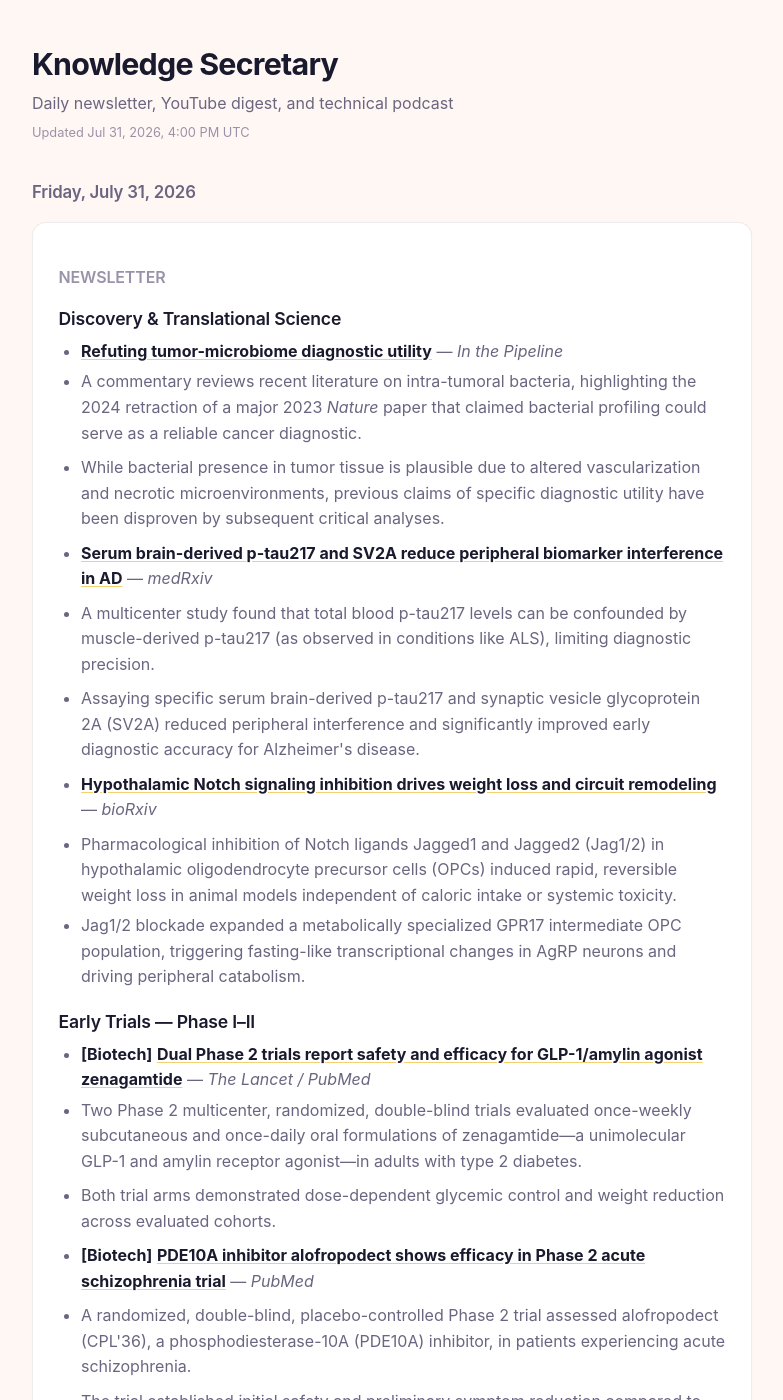
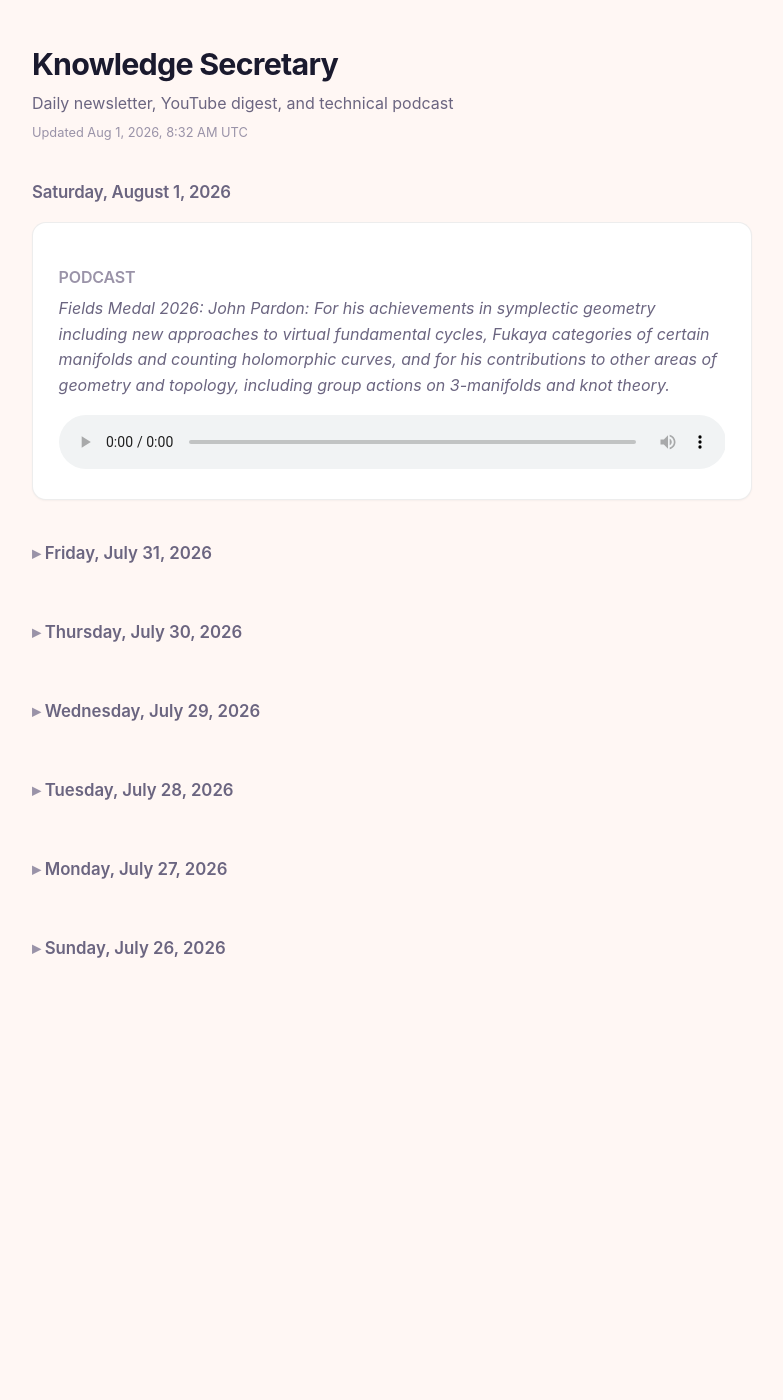
Before and after one commit to Camil-H/camil-h.github.io, a Jekyll site: the page knowledge_secretary/index.html, which Jekyll copies as it is, in a window 1280 px wide and 1400 px high. Shown: the whole window, without its empty margins (248-1031 px from the left). Built offline with Jekyll 4.4.1, drawn with Linux system fonts in a browser that asks for light colours; some of the changed text lies outside the part shown.

Commit message:
deploy: Camil-H/knowledge_secretary@6aaf2c59016a13755262422b1758fa94da561267

```diff
--- a/knowledge_secretary/index.html
+++ b/knowledge_secretary/index.html
@@ -115,8 +115,9 @@
 <body>
 <h1>Knowledge Secretary</h1>
 <p class="subtitle">Daily newsletter, YouTube digest, and technical podcast</p>
-<p class="updated">Updated <time class="js-datetime" datetime="2026-07-31T16:00:12.482239+00:00">2026-07-31T16:00:12.482239+00:00</time></p>
-<section class="day today"><h2><time class="js-date" datetime="2026-07-31">2026-07-31</time></h2><article class="task newsletter"><h3 class="task-label">Newsletter</h3><h2>Discovery &amp; Translational Science</h2>
+<p class="updated">Updated <time class="js-datetime" datetime="2026-08-01T08:32:54.783165+00:00">2026-08-01T08:32:54.783165+00:00</time></p>
+<section class="day today"><h2><time class="js-date" datetime="2026-08-01">2026-08-01</time></h2><article class="task podcast"><h3 class="task-label">Podcast</h3><p class="topic">Fields Medal 2026: John Pardon: For his achievements in symplectic geometry including new approaches to virtual fundamental cycles, Fukaya categories of certain manifolds and counting holomorphic curves, and for his contributions to other areas of geometry and topology, including group actions on 3-manifolds and knot theory.</p><audio controls src="https://github.com/Camil-H/knowledge_secretary/releases/download/podcast-2026-08-01/episode.mp3"></audio></article></section>
+<details class="day"><summary><time class="js-date" datetime="2026-07-31">2026-07-31</time></summary><article class="task newsletter"><h3 class="task-label">Newsletter</h3><h2>Discovery &amp; Translational Science</h2>
 <ul>
 <li><strong><a href="https://www.science.org/content/blog-post/bacteria-and-cancer-latest-word" rel="noopener noreferrer">Refuting tumor-microbiome diagnostic utility</a></strong> — <em>In the Pipeline</em></li>
 <li>A commentary reviews recent literature on intra-tumoral bacteria, highlighting the 2024 retraction of a major 2023 <em>Nature</em> paper that claimed bacterial profiling could serve as a reliable cancer diagnostic.</li>
@@ -301,7 +302,7 @@
 </li>
 </ul>
 </li>
-</ul></article><article class="task podcast"><h3 class="task-label">Podcast</h3><p class="topic">Fields Medal 2026: Jacob Tsimerman: For his contribution in the recasting of o-minimality as a fundamental method of arithmetic and complex algebraic geometry, and his role in the proof of many central conjectures including Griffiths&#x27; conjecture on the algebraicity of images of the period maps, and the Andre-Oort conjecture for Siegel modular varieties.</p><audio controls src="https://github.com/Camil-H/knowledge_secretary/releases/download/podcast-2026-07-31/episode.mp3"></audio></article></section>
+</ul></article><article class="task podcast"><h3 class="task-label">Podcast</h3><p class="topic">Fields Medal 2026: Jacob Tsimerman: For his contribution in the recasting of o-minimality as a fundamental method of arithmetic and complex algebraic geometry, and his role in the proof of many central conjectures including Griffiths&#x27; conjecture on the algebraicity of images of the period maps, and the Andre-Oort conjecture for Siegel modular varieties.</p><audio controls src="https://github.com/Camil-H/knowledge_secretary/releases/download/podcast-2026-07-31/episode.mp3"></audio></article></details>
 <details class="day"><summary><time class="js-date" datetime="2026-07-30">2026-07-30</time></summary><article class="task newsletter"><h3 class="task-label">Newsletter</h3><h2>Discovery &amp; Translational Science</h2>
 <p><strong>[Biotech]</strong> <strong><a href="https://www.statnews.com/2026/07/29/latigo-phase-2-results-non-opioid-pain-reliever-ltg-001/" rel="noopener noreferrer">Latigo Biotherapeutics publishes Phase 2 data for LTG-001 in acute pain</a></strong> — <em>STAT+</em><br>
 - LTG-001, a Nav1.8 inhibitor targeting a rival mechanism to Vertex’s Journavx (suzetrigine), met primary and key secondary endpoints in a Phase 2 acute-pain trial (bunionectomy model).<br>
@@ -1283,7 +1284,6 @@
 </ul>
 </li>
 </ul></article><article class="task podcast"><h3 class="task-label">Podcast</h3><p class="topic">Antibody-drug conjugates: linker chemistry, payload classes, and the therapeutic index problem</p><audio controls src="https://github.com/Camil-H/knowledge_secretary/releases/download/podcast-2026-07-26/podcast_c609e823864a4c93bf2c01079371ce28.mp3"></audio></article></details>
-<details class="day"><summary><time class="js-date" datetime="2026-07-25">2026-07-25</time></summary><article class="task podcast"><h3 class="task-label">Podcast</h3><p class="topic">AlphaFold and structure-based drug design: what it changed and what it didn&#x27;t</p><audio controls src="https://github.com/Camil-H/knowledge_secretary/releases/download/podcast-2026-07-25/podcast_b4a6cb60883544d39cfc3ae27ac87423.mp3"></audio></article></details>
 <script>
   // Render UTC dates in the viewer's locale format, pinned to UTC so the calendar day never drifts.
   for (const el of document.querySelectorAll("time.js-date"))
```
